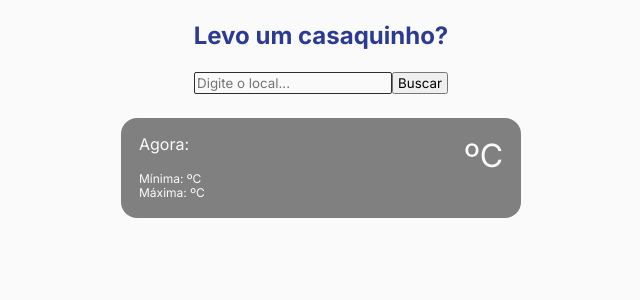
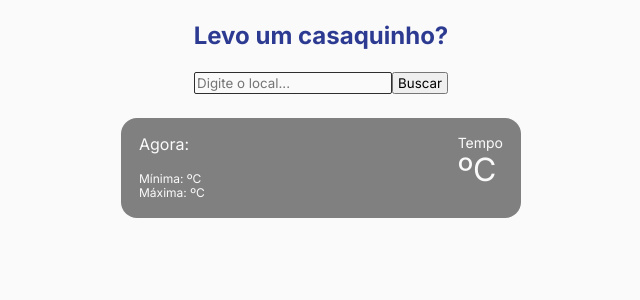
Before and after one commit to MatheusW166/should-I-take-a-coat, a React (Vite) app: page / in a window 1280 px wide. Shown: the top 300 px of the page, without its empty margins (319-959 px from the left). Built offline with nearby package versions, Linux system fonts and the light colour scheme.

Commit message:
feat: overview color transition

```diff
--- a/src/components/WeatherOverview/index.tsx
+++ b/src/components/WeatherOverview/index.tsx
@@ -2,6 +2,32 @@ import { Weather } from '@/apis/openweather';
 import { WeatherContainer } from './styles';
 
 type WeatherOverviewProps = Partial<Omit<Weather, 'id' | 'coord'>>;
+
+function mapDescription(description = 'Tempo') {
+  const weather: { [key: string]: string } = {
+    Clear: 'Céu aberto',
+    Clouds: 'Nublado',
+    Rain: 'Chovendo',
+    Snow: 'Nevando',
+    Thunderstorm: 'Tempestade',
+    Drizzle: 'Chuviscando',
+    Mist: 'Neblina'
+  };
+  return weather[description] ?? description;
+}
+
+function mapColor(description = 'Tempo') {
+  const colors: { [key: string]: string } = {
+    Clear: '#aba91f',
+    Clouds: '#808080',
+    Rain: '#0b40a1',
+    Snow: '#a6a6a6',
+    Thunderstorm: '#5b0ba1',
+    Drizzle: '#06949c',
+    Mist: '#a6a6a6'
+  };
+  return colors[description] ?? '#808080';
+}
 
 export function WeatherOverview({
   country,
@@ -11,14 +37,14 @@ export function WeatherOverview({
   temp
 }: WeatherOverviewProps) {
   return (
-    <WeatherContainer>
+    <WeatherContainer overviewBackground={mapColor(description)}>
       <div>
         <h2>Agora: {country}</h2>
         <p>Mínima: {min}ºC</p>
         <p>Máxima: {max}ºC</p>
       </div>
       <div>
-        <p>{description}</p>
+        <p>{mapDescription(description)}</p>
         <h2>{temp}ºC</h2>
       </div>
     </WeatherContainer>
--- a/src/components/WeatherOverview/styles.ts
+++ b/src/components/WeatherOverview/styles.ts
@@ -1,7 +1,10 @@
+import { HtmlHTMLAttributes } from 'react';
 import styled from 'styled-components';
 
-export const WeatherContainer = styled.div`
-  background-color: #808080;
+type WeatherContainerProps = HtmlHTMLAttributes<HTMLDivElement> & { overviewBackground: string };
+
+export const WeatherContainer = styled.div<WeatherContainerProps>`
+  background-color: ${({ overviewBackground }) => overviewBackground};
   color: #fafafa;
   width: min(400px,100%);
   height: 100px;
@@ -9,6 +12,7 @@ export const WeatherContainer = styled.div`
   justify-content: space-between;
   padding: 18px;
   border-radius: 16px;
+  transition: all .3s ease;
 
   & > div:first-of-type {
     display: flex;
```
